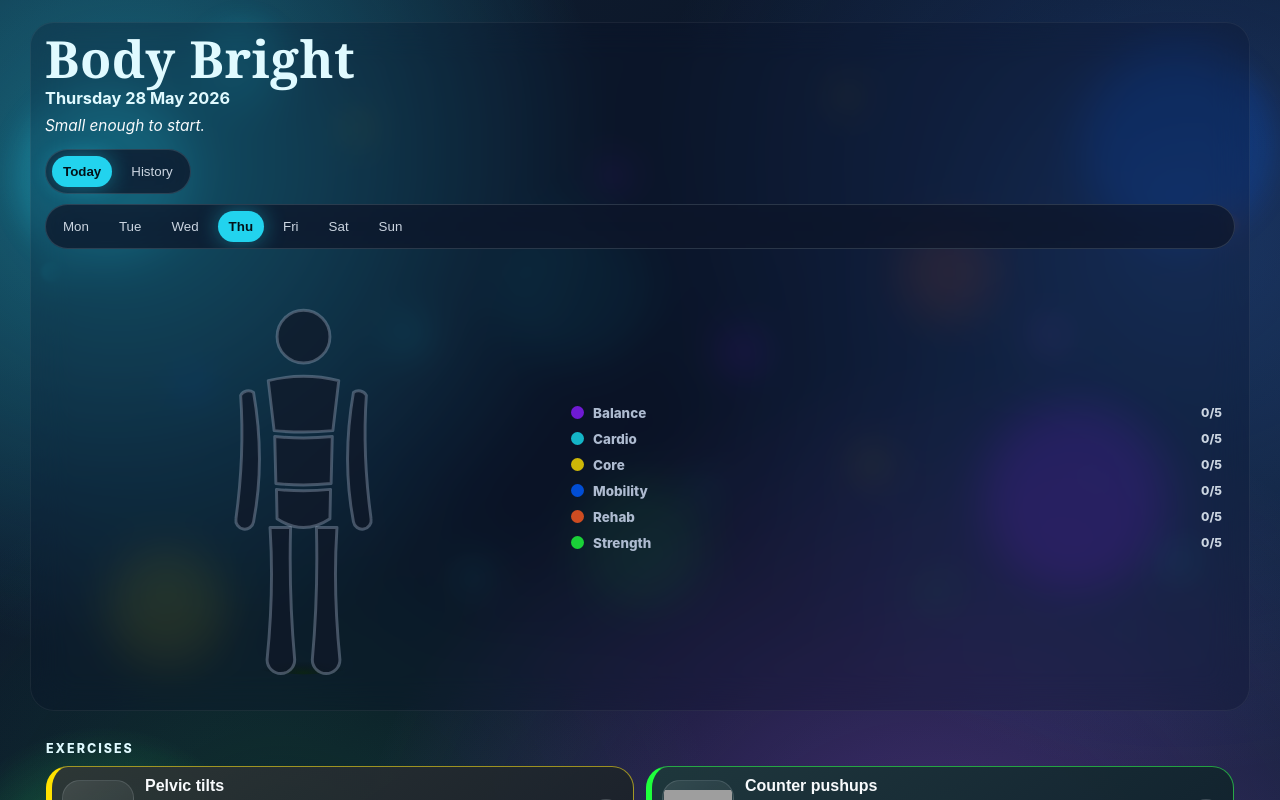
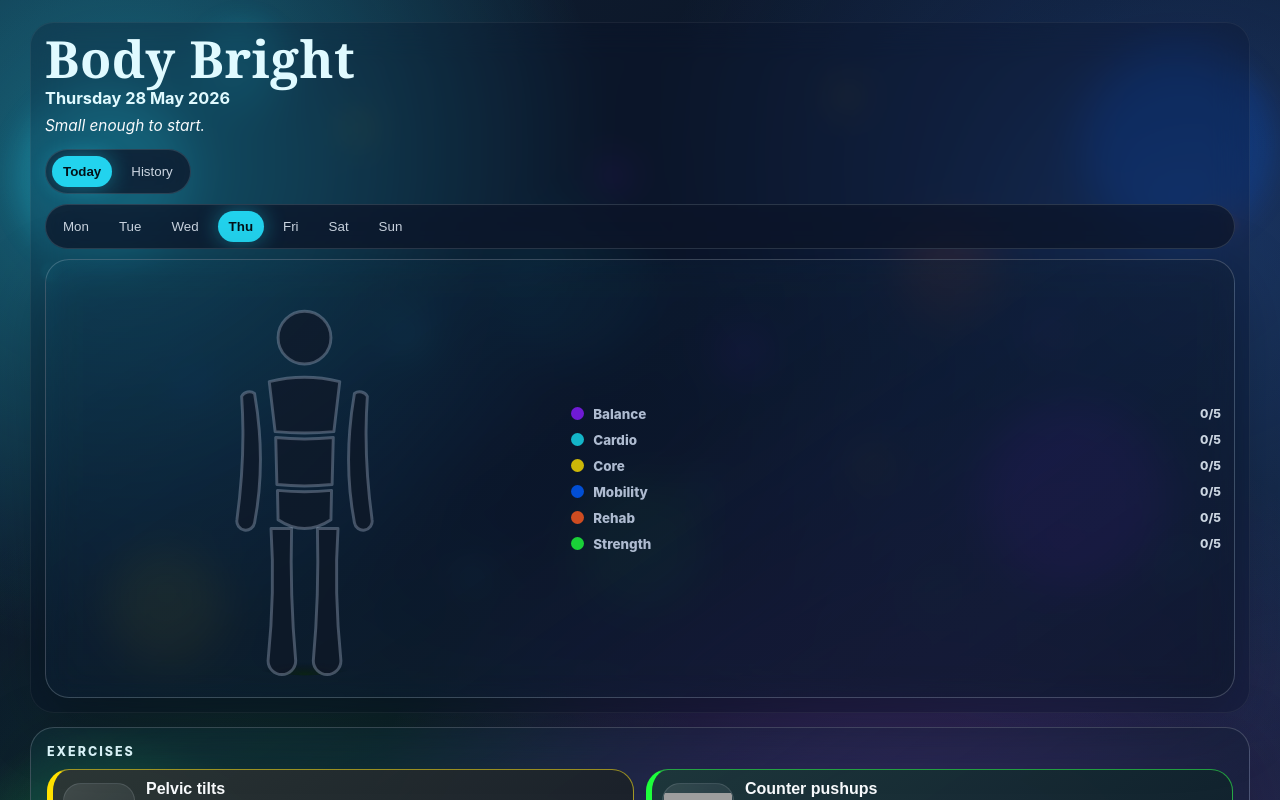
Before and after one commit to hucilluc/exercise-snacks, a React (Vite) app: page / in a window 1280 px wide. Shown: the top 800 px of the page. Built offline with nearby package versions, Linux system fonts and the light colour scheme; grey boxes are pictures that could not be loaded.

Commit message:
Refine dashboard atmosphere and frosted glass styling

```diff
--- a/src/styles.css
+++ b/src/styles.css
@@ -201,7 +201,7 @@ h2 {
   box-shadow: 0 0 10px rgba(34, 211, 238, 0.8);
 }
 
-..body-panel,
+.body-panel,
 .daily-panel {
   border: 1px solid rgba(203, 213, 225, 0.24);
   border-radius: 24px;
```
